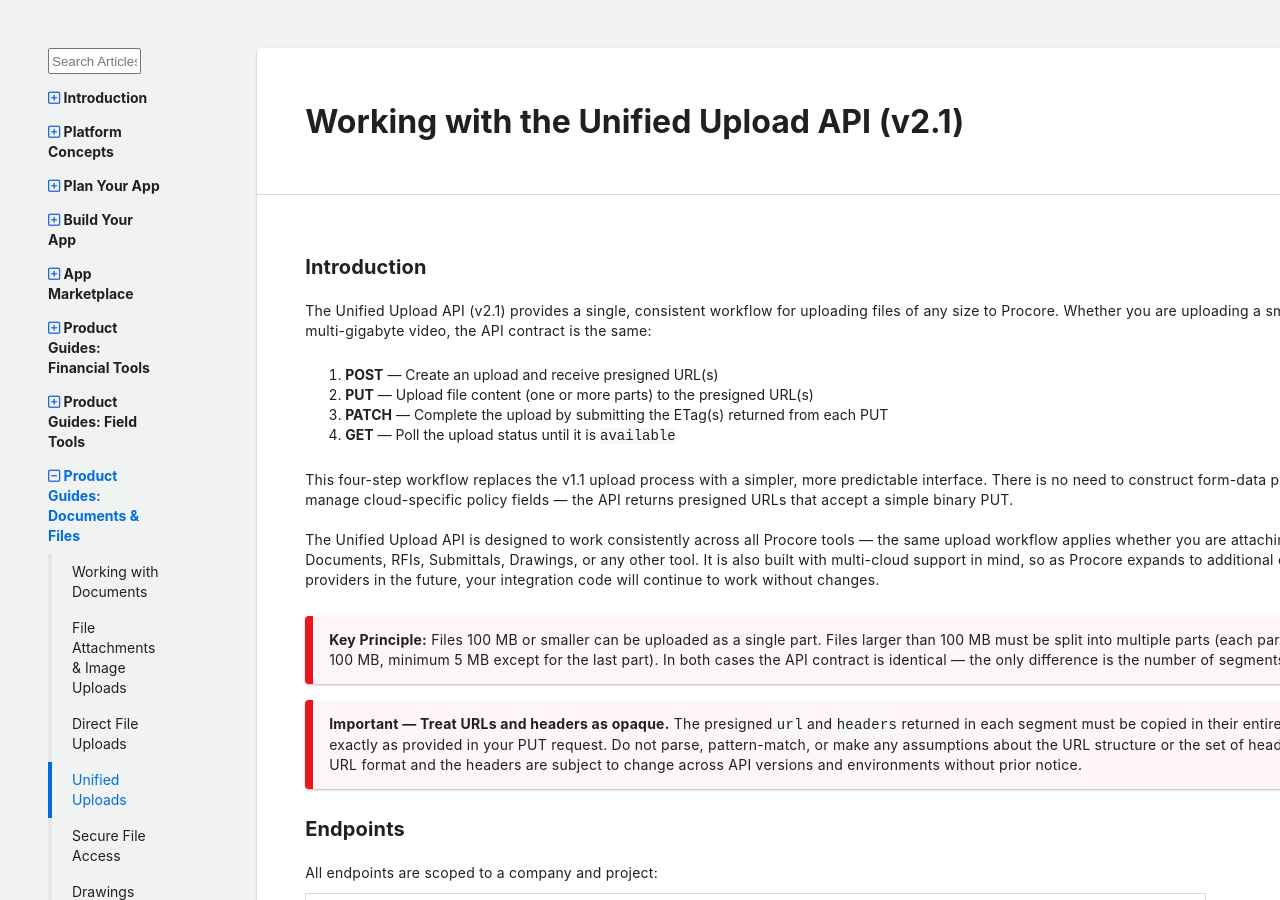
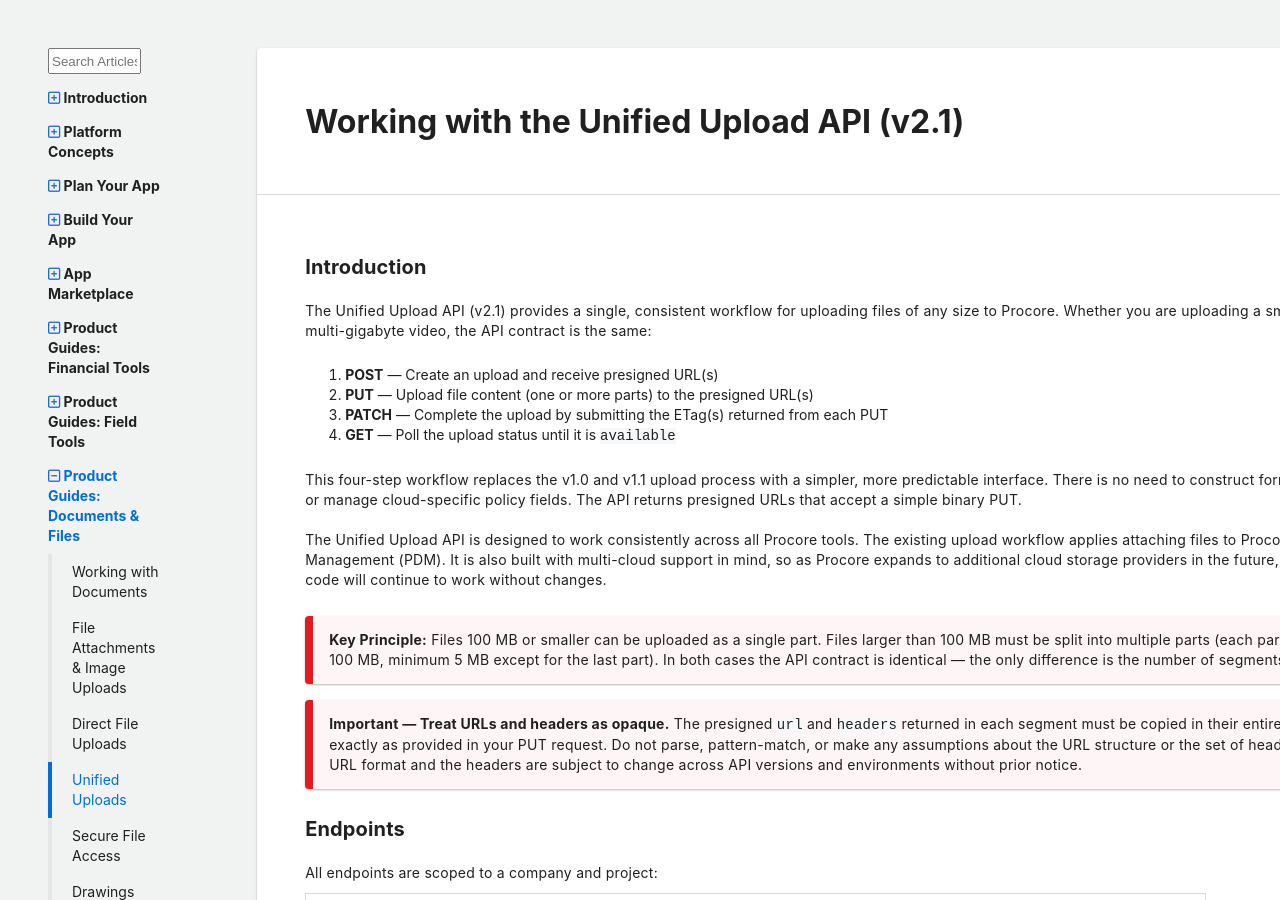
Before and after one commit to procore/documentation, a Jekyll site: the page built from tutorials/tutorial_unified_uploads.md, in a window 1280 px wide and 900 px high. Built offline with Jekyll 4.4.1, drawn with Linux system fonts in a browser that asks for light colours; comment, search, counter and statistics services are not loaded.

Commit message:
docs: update introduction to reference v1.0, v1.1, and PDM scope
Made-with: Cursor

```diff
--- a/tutorials/tutorial_unified_uploads.md
+++ b/tutorials/tutorial_unified_uploads.md
@@ -16,10 +16,12 @@ Whether you are uploading a small document or a multi-gigabyte video, the API co
 3. **PATCH** — Complete the upload by submitting the ETag(s) returned from each PUT
 4. **GET** — Poll the upload status until it is `available`
 
-This four-step workflow replaces the v1.1 upload process with a simpler, more predictable interface.
-There is no need to construct form-data payloads or manage cloud-specific policy fields — the API returns presigned URLs that accept a simple binary PUT.
+This four-step workflow replaces the v1.0 and v1.1 upload process with a simpler, more predictable interface.
+There is no need to construct form-data payloads or manage cloud-specific policy fields.
+The API returns presigned URLs that accept a simple binary PUT.
 
-The Unified Upload API is designed to work consistently across all Procore tools — the same upload workflow applies whether you are attaching files to Documents, RFIs, Submittals, Drawings, or any other tool.
+The Unified Upload API is designed to work consistently across all Procore tools.
+The existing upload workflow applies attaching files to Procore Document Management (PDM).
 It is also built with multi-cloud support in mind, so as Procore expands to additional cloud storage providers in the future, your integration code will continue to work without changes.
 
 > **Key Principle:** Files 100 MB or smaller can be uploaded as a single part.
```
